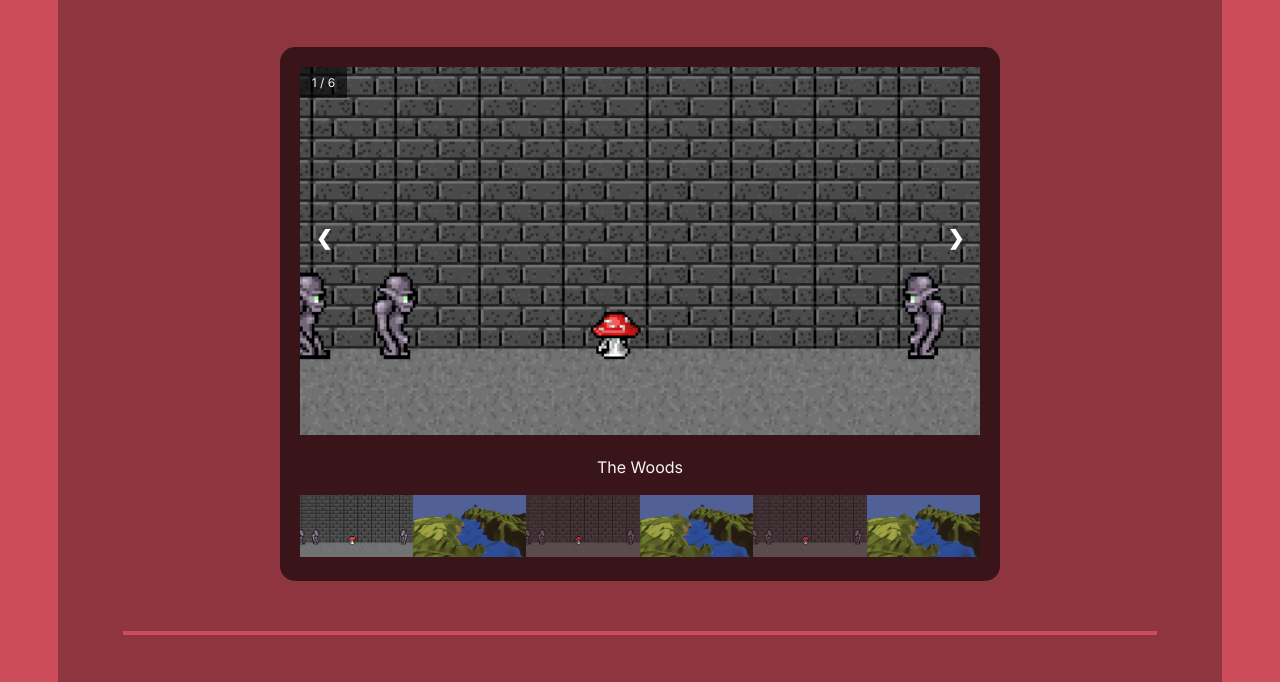
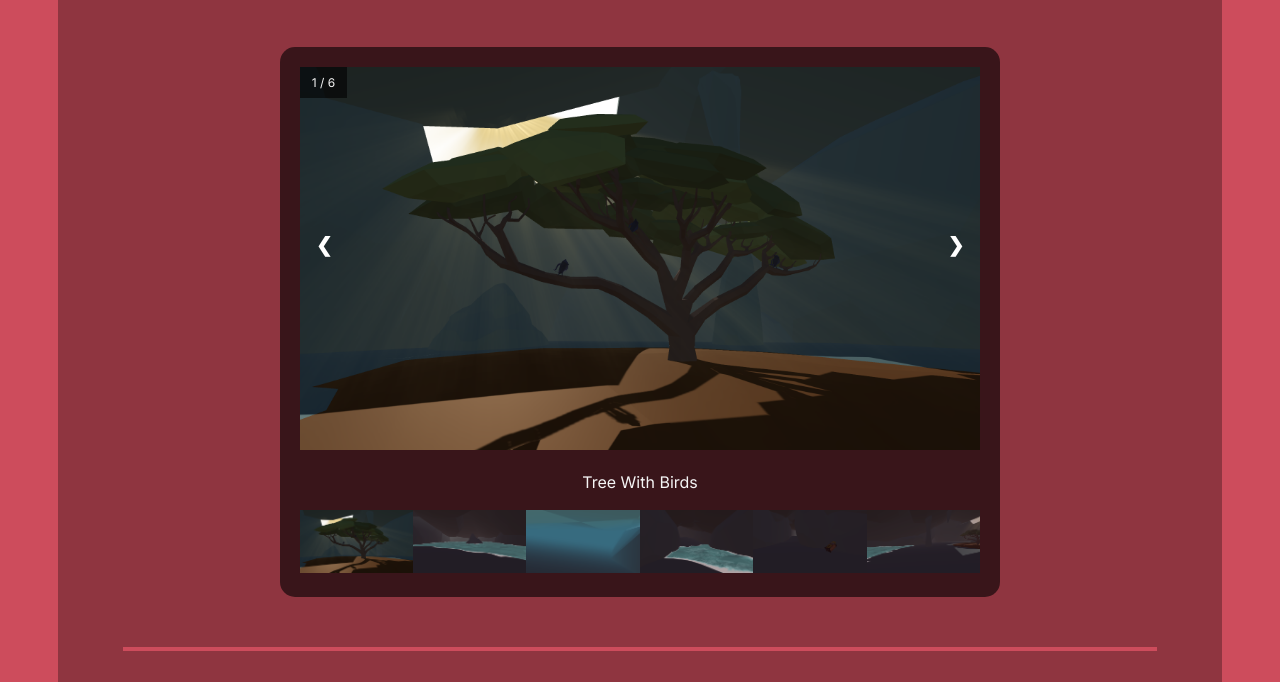
Before and after one commit to RowanBoat/RowanBoat.github.io, a plain HTML site: page pages/audio.html in a window 1280 px wide. Shown: the part 446-1128 px from the top of the page. Drawn offline with Linux system fonts and the light colour scheme.

Commit message:
Added Audio Screenshots

```diff
--- a/pages/audio.html
+++ b/pages/audio.html
@@ -39,32 +39,32 @@
 			<!-- Full-width images with number text -->
 			<div class="mySlides">
 				<div class="numbertext">1 / 6</div>
-				<img src="../images/sfml.png" style="width:100%">
+				<img src="../images/audio/001.png" style="width:100%">
 			</div>
 
 			<div class="mySlides">
 				<div class="numbertext">2 / 6</div>
-				<img src="../images/shaders.png" style="width:100%">
+				<img src="../images/audio/002.png" style="width:100%">
 			</div>
 
 			<div class="mySlides">
 				<div class="numbertext">3 / 6</div>
-				<img src="../images/sfml.png" style="width:100%">
+				<img src="../images/audio/003.png" style="width:100%">
 			</div>
 
 			<div class="mySlides">
 				<div class="numbertext">4 / 6</div>
-				<img src="../images/shaders.png" style="width:100%">
+				<img src="../images/audio/004.png" style="width:100%">
 			</div>
 
 			<div class="mySlides">
 				<div class="numbertext">5 / 6</div>
-				<img src="../images/sfml.png" style="width:100%">
+				<img src="../images/audio/005.png" style="width:100%">
 			</div>
 
 			<div class="mySlides">
 	  			<div class="numbertext">6 / 6</div>
-				<img src="../images/shaders.png" style="width:100%">
+				<img src="../images/audio/006.png" style="width:100%">
 			</div>
 
 			<!-- Next and previous buttons -->
@@ -79,22 +79,22 @@
 			<!-- Thumbnail images -->
 			<div class="row">
 	  			<div class="column">
-					<img class="demo cursor" src="../images/sfml.png" style="width:100%" onclick="currentSlide(1)" alt="The Woods">
+					<img class="demo cursor" src="../images/audio/001.png" style="width:100%" onclick="currentSlide(1)" alt="Tree With Birds">
 	  			</div>
 	  			<div class="column">
-					<img class="demo cursor" src="../images/shaders.png" style="width:100%" onclick="currentSlide(2)" alt="Cinque Terre">
+					<img class="demo cursor" src="../images/audio/002.png" style="width:100%" onclick="currentSlide(2)" alt="Cave Pond">
 	  			</div>
 	  			<div class="column">
-					<img class="demo cursor" src="../images/sfml.png" style="width:100%" onclick="currentSlide(3)" alt="Mountains and fjords">
+					<img class="demo cursor" src="../images/audio/003.png" style="width:100%" onclick="currentSlide(3)" alt="Underwater">
 	  			</div>
 	  			<div class="column">
-					<img class="demo cursor" src="../images/shaders.png" style="width:100%" onclick="currentSlide(4)" alt="Northern Lights">
+					<img class="demo cursor" src="../images/audio/004.png" style="width:100%" onclick="currentSlide(4)" alt="Water Puddle">
 	  			</div>
 	  			<div class="column">
-					<img class="demo cursor" src="../images/sfml.png" style="width:100%" onclick="currentSlide(5)" alt="Nature and sunrise">
+					<img class="demo cursor" src="../images/audio/005.png" style="width:100%" onclick="currentSlide(5)" alt="Jukebox">
 	  			</div>
 	  			<div class="column">
-					<img class="demo cursor" src="../images/shaders.png" style="width:100%" onclick="currentSlide(6)" alt="Snowy Mountains">
+					<img class="demo cursor" src="../images/audio/006.png" style="width:100%" onclick="currentSlide(6)" alt="Main Chamber">
 	 			</div>
 			</div>
   		</div>
```
Also changed, not shown: images/audio/001.png (added), images/audio/002.png (added), images/audio/003.png (added), images/audio/004.png (added), images/audio/005.png (added), images/audio/006.png (added).
